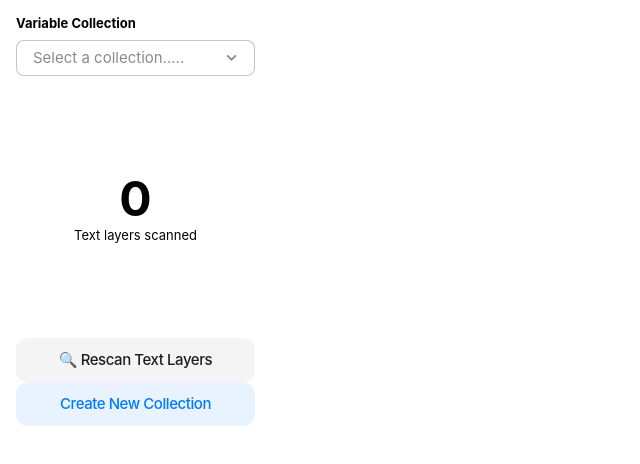
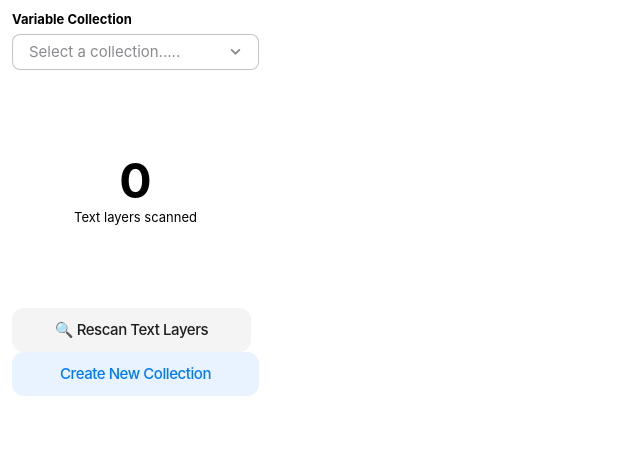
Before and after one commit to FPDCode/stringify-figma-plugin, a website: page ui.html in a window 1280 px wide. Shown: the whole page, without its empty margins (0-640 px from the left). Drawn offline with Linux system fonts and the light colour scheme.

Commit message:
Fix UI layout and sizing issues
- Reduce plugin window height from 398px to 360px
- Decrease padding and gaps throughout the UI
- Reduce button padding for more compact design
- Adjust text counter container min-height
- Ensure all elements fit within plugin window bounds

```diff
--- a/ui.html
+++ b/ui.html
@@ -9,10 +9,10 @@
     body {
       font-family: 'Inter', -apple-system, BlinkMacSystemFont, sans-serif;
       margin: 0;
-      padding: 16px;
+      padding: 12px;
       background: #ffffff;
       width: 271px;
-      height: 398px;
+      height: 360px;
       overflow: hidden;
     }
 
@@ -20,13 +20,13 @@
       display: flex;
       flex-direction: column;
       height: 100%;
-      gap: 8px;
+      gap: 6px;
     }
 
     .collection-container {
       display: flex;
       flex-direction: column;
-      gap: 8px;
+      gap: 6px;
     }
 
     .collection-label {
@@ -84,11 +84,11 @@
       flex-direction: column;
       justify-content: center;
       align-items: center;
-      padding: 8px;
+      padding: 6px;
       background: #ffffff;
       border-radius: 12px;
       flex: 1;
-      min-height: 80px;
+      min-height: 60px;
     }
 
     .text-counter-number {
@@ -112,7 +112,7 @@
     }
 
     .button-container {
-      height: 44px;
+      height: 40px;
       display: flex;
       flex-direction: column;
       gap: 0;
@@ -123,7 +123,7 @@
       justify-content: center;
       align-items: center;
       gap: 4px;
-      padding: 16px 40px;
+      padding: 12px 32px;
       border: none;
       border-radius: 12px;
       font-family: 'SF Pro', -apple-system, BlinkMacSystemFont, sans-serif;
```
